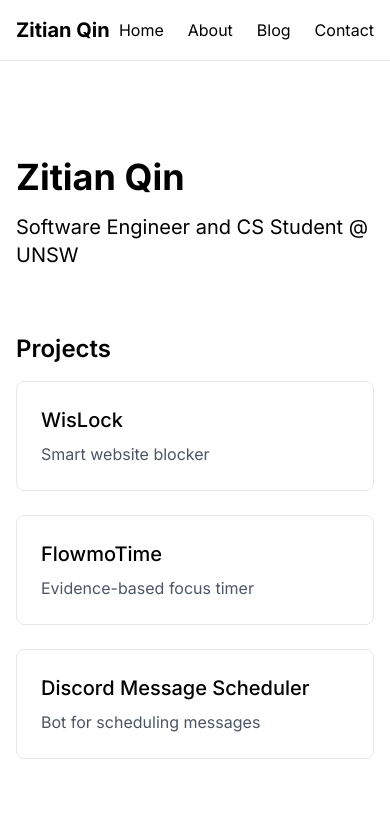
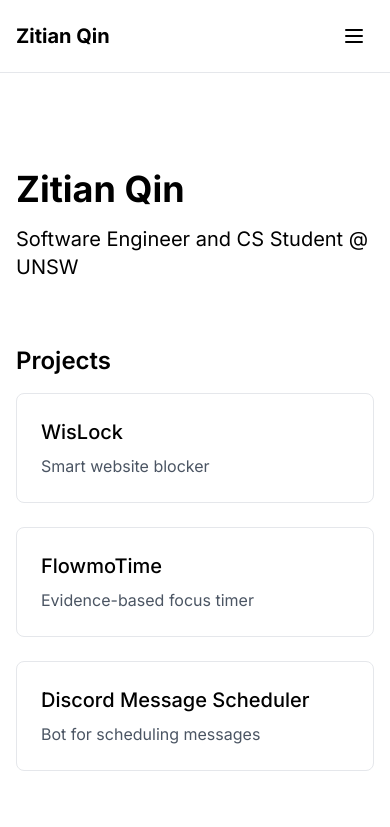
Before and after one commit to zitianqin/zitianqin.github.io, a Next.js app: page / in a window 390 px wide. Shown: the top 827 px of the page. Built offline with nearby package versions, Linux system fonts and the light colour scheme.

Commit message:
Add mobile hamburger menu

```diff
--- a/src/components/Header.tsx
+++ b/src/components/Header.tsx
@@ -1,13 +1,55 @@
+"use client";
+
 import Link from "next/link";
+import { useState } from "react";
 
 export default function Header() {
+  const [isMenuOpen, setIsMenuOpen] = useState(false);
+
+  const toggleMenu = () => {
+    setIsMenuOpen(!isMenuOpen);
+  };
+
   return (
     <header className="border-b mb-8">
-      <nav className="max-w-4xl mx-auto px-4 py-4 flex flex-wrap items-center justify-between">
+      <nav className="max-w-4xl mx-auto px-4 py-4 relative">
+        <div className="flex items-center justify-between">
           <Link href="/" className="text-xl font-bold">
             Zitian Qin
           </Link>
-        <ul className="flex space-x-6">
+
+          {/* Hamburger button */}
+          <button
+            className="md:hidden p-2 z-50"
+            onClick={toggleMenu}
+            aria-label="Toggle menu"
+          >
+            <svg
+              className="w-6 h-6"
+              fill="none"
+              stroke="currentColor"
+              viewBox="0 0 24 24"
+            >
+              {isMenuOpen ? (
+                <path
+                  strokeLinecap="round"
+                  strokeLinejoin="round"
+                  strokeWidth={2}
+                  d="M6 18L18 6M6 6l12 12"
+                />
+              ) : (
+                <path
+                  strokeLinecap="round"
+                  strokeLinejoin="round"
+                  strokeWidth={2}
+                  d="M4 6h16M4 12h16M4 18h16"
+                />
+              )}
+            </svg>
+          </button>
+
+          {/* Desktop menu */}
+          <ul className="hidden md:flex space-x-6">
             <li>
               <Link href="/" className="hover:underline">
                 Home
@@ -29,6 +71,33 @@ export default function Header() {
               </Link>
             </li>
           </ul>
+        </div>
+
+        {/* Mobile menu */}
+        {isMenuOpen && (
+          <ul className="md:hidden absolute top-full left-0 right-0 bg-white dark:bg-black border-b py-4 space-y-4 shadow-lg z-40">
+            <li>
+              <Link href="/" className="block hover:underline px-4">
+                Home
+              </Link>
+            </li>
+            <li>
+              <Link href="/about" className="block hover:underline px-4">
+                About
+              </Link>
+            </li>
+            <li>
+              <Link href="/blog" className="block hover:underline px-4">
+                Blog
+              </Link>
+            </li>
+            <li>
+              <Link href="/contact" className="block hover:underline px-4">
+                Contact
+              </Link>
+            </li>
+          </ul>
+        )}
       </nav>
     </header>
   );
```
Lines whose indentation alone changed are shown as unchanged.
